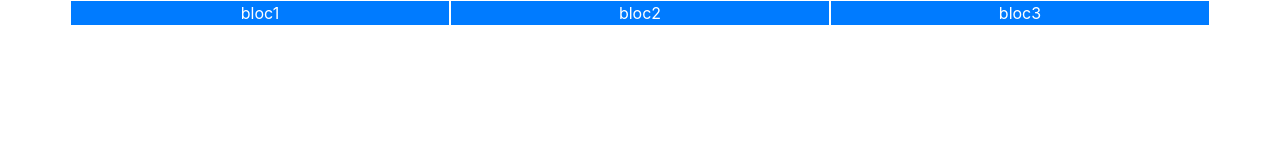
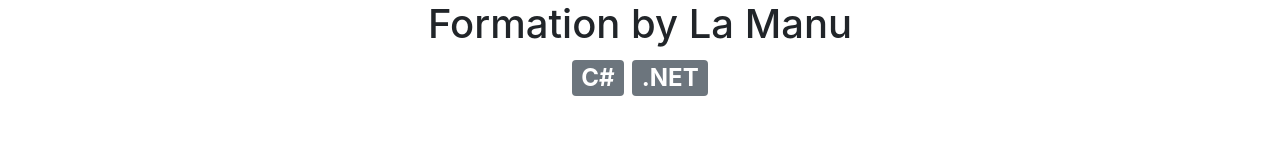
Before and after one commit to jeromealbrecht/exercice-responsive-3, a plain HTML site: page index.html in a window 1280 px wide. Drawn offline with nearby package versions, Linux system fonts and the light colour scheme.

Commit message:
Exercice 3

```diff
--- a/index.html
+++ b/index.html
@@ -1,5 +1,5 @@
 <!DOCTYPE html>
-<html lang="en">
+<html lang="fr">
 
 <head>
     <meta charset="UTF-8">
@@ -10,7 +10,7 @@
 
 
 
-    <title>1 er exo responsive</title>
+    <title>3 ème exo responsive</title>
 </head>
 
 <body>
@@ -19,22 +19,26 @@
 
 
 
-            <div class="col-sm bg-primary text-white text-center mb-1 border border-white">
-                bloc1
-            </div>
-            <div class="col-sm bg-primary text-white text-center mb-1 border border-white">
-                bloc2
-            </div>
-            <div class="col-sm bg-primary text-white text-center mb-1 border border-white">
-                bloc3
-            </div>
-        </div>
+            <div class="col-sm text-black text-center">
+                <div class="container">
+                    <h1>Formation by La Manu </h1>
+                    <div class="row d-flex justify-content-center">
+                        <h2><span class="badge badge-secondary m-1">C#</span></h2>
+                        <h2><span class="badge badge-secondary m-1">.NET</span></h2>
+                    </div>
+                </div>
 
 
 
-        <script src="https://code.jquery.com/jquery-3.2.1.slim.min.js" integrity="sha384-KJ3o2DKtIkvYIK3UENzmM7KCkRr/rE9/Qpg6aAZGJwFDMVNA/GpGFF93hXpG5KkN" crossorigin="anonymous"></script>
-        <script src="https://cdnjs.cloudflare.com/ajax/libs/popper.js/1.12.9/umd/popper.min.js" integrity="sha384-ApNbgh9B+Y1QKtv3Rn7W3mgPxhU9K/ScQsAP7hUibX39j7fakFPskvXusvfa0b4Q" crossorigin="anonymous"></script>
-        <script src="https://maxcdn.bootstrapcdn.com/bootstrap/4.0.0/js/bootstrap.min.js" integrity="sha384-JZR6Spejh4U02d8jOt6vLEHfe/JQGiRRSQQxSfFWpi1MquVdAyjUar5+76PVCmYl" crossorigin="anonymous"></script>
+                <script src="https://code.jquery.com/jquery-3.2.1.slim.min.js"
+                    integrity="sha384-KJ3o2DKtIkvYIK3UENzmM7KCkRr/rE9/Qpg6aAZGJwFDMVNA/GpGFF93hXpG5KkN"
+                    crossorigin="anonymous"></script>
+                <script src="https://cdnjs.cloudflare.com/ajax/libs/popper.js/1.12.9/umd/popper.min.js"
+                    integrity="sha384-ApNbgh9B+Y1QKtv3Rn7W3mgPxhU9K/ScQsAP7hUibX39j7fakFPskvXusvfa0b4Q"
+                    crossorigin="anonymous"></script>
+                <script src="https://maxcdn.bootstrapcdn.com/bootstrap/4.0.0/js/bootstrap.min.js"
+                    integrity="sha384-JZR6Spejh4U02d8jOt6vLEHfe/JQGiRRSQQxSfFWpi1MquVdAyjUar5+76PVCmYl"
+                    crossorigin="anonymous"></script>
 </body>
 
 </html>
```
